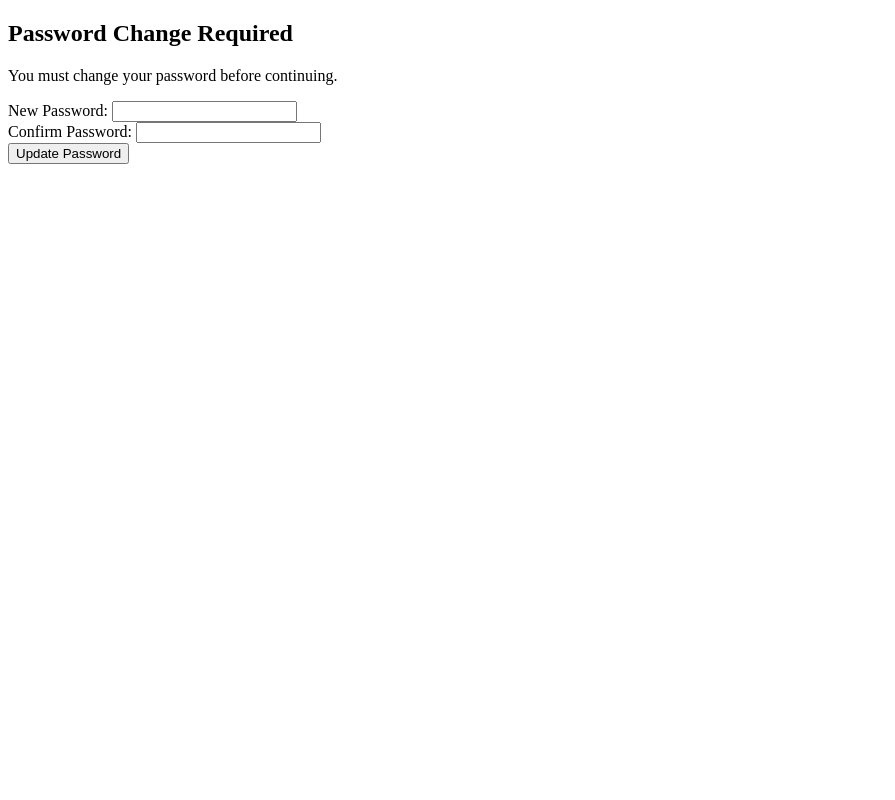
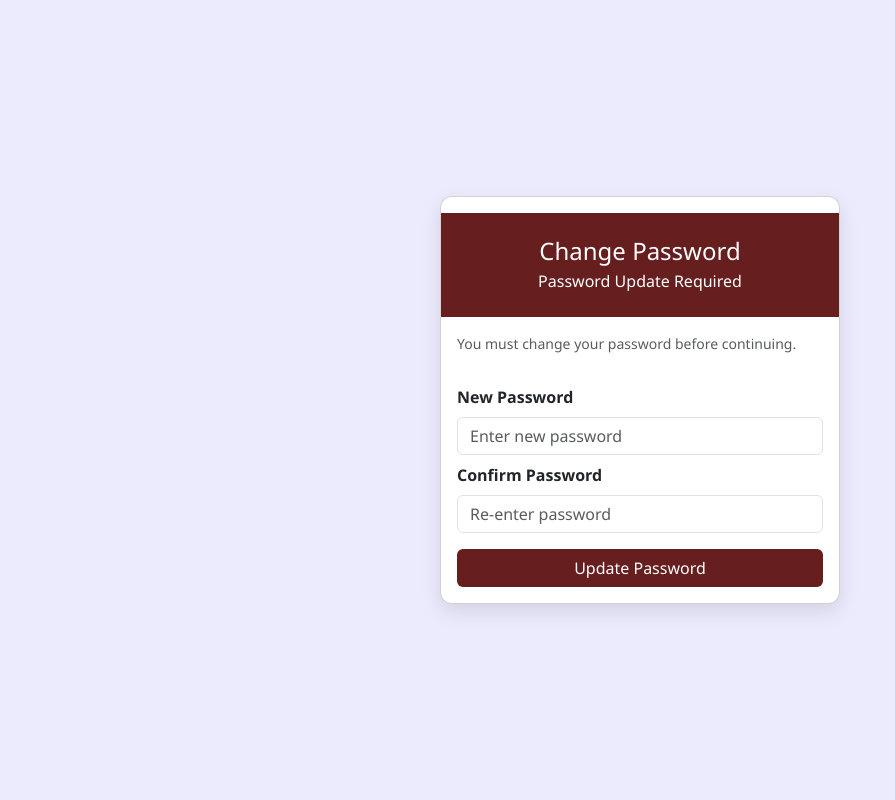
Before and after one commit to Lailebisnotavailable/PTLT---WebApp, a Django app: template PTLT_App/templates/force_password_change.html in a window 1280 px wide. Shown: the whole page, without its empty margins (0-895 px from the left). Run offline with Django 5.2, Linux system fonts and the light colour scheme; the template is opened without the code that fills it, so the values that code supplies are empty.

Commit message:
css forced changed pass

```diff
--- a/PTLT_App/templates/force_password_change.html
+++ b/PTLT_App/templates/force_password_change.html
@@ -1,31 +1,54 @@
+{% load static %}
 <!DOCTYPE html>
-<html>
+<html lang="en">
 <head>
+    <meta charset="UTF-8">
     <title>Change Password</title>
+
+    <!-- Bootstrap 5 CDN -->
+    <link href="https://cdn.jsdelivr.net/npm/bootstrap@5.3.0/dist/css/bootstrap.min.css" rel="stylesheet">
+
+    <!-- Your custom CSS -->
+    <link rel="stylesheet" href="{% static 'css/login.css' %}">
 </head>
 <body>
-    <div class="container">
-        <h2>Password Change Required</h2>
-        <p>You must change your password before continuing.</p>
 
+<div class="container d-flex justify-content-center align-items-center vh-100">
+    <div class="card login-card w-100" style="max-width: 400px;">
+        <div class="login-header text-center mt-3">
+            <h1 class="h4 mb-1">Change Password</h1>
+            <p class="mb-0">Password Update Required</p>
+        </div>
+        <div class="card-body">
+
+            <!-- Display error or success messages -->
             {% if messages %}
                 {% for message in messages %}
-                <div class="alert alert-{{ message.tags }}">{{ message }}</div>
+                    <div class="alert alert-{{ message.tags }} alert-dismissible fade show" role="alert">
+                        {{ message }}
+                        <button type="button" class="btn-close" data-bs-dismiss="alert" aria-label="Close"></button>
+                    </div>
                 {% endfor %}
             {% endif %}
 
-        <form method="post">
+            <p class="text-muted small mb-3">You must change your password before continuing.</p>
+
+            <form method="POST">
                 {% csrf_token %}
-            <div>
-                <label>New Password:</label>
-                <input type="password" name="new_password" required>
-            </div>
-            <div>
-                <label>Confirm Password:</label>
-                <input type="password" name="confirm_password" required>
-            </div>
-            <button type="submit">Update Password</button>
+
+                <label for="new_password" class="form-label">New Password</label>
+                <input type="password" class="form-control" id="new_password" name="new_password" placeholder="Enter new password" required>
+
+                <label for="confirm_password" class="form-label mt-2">Confirm Password</label>
+                <input type="password" class="form-control" id="confirm_password" name="confirm_password" placeholder="Re-enter password" required>
+
+                <button type="submit" class="btn btn-login w-100 mt-3">Update Password</button>
             </form>
         </div>
+    </div>
+</div>
+
+<!-- Bootstrap JS (for alerts) -->
+<script src="https://cdn.jsdelivr.net/npm/bootstrap@5.3.0/dist/js/bootstrap.bundle.min.js"></script>
 </body>
 </html>
```
Lines whose indentation alone changed are shown as unchanged.
